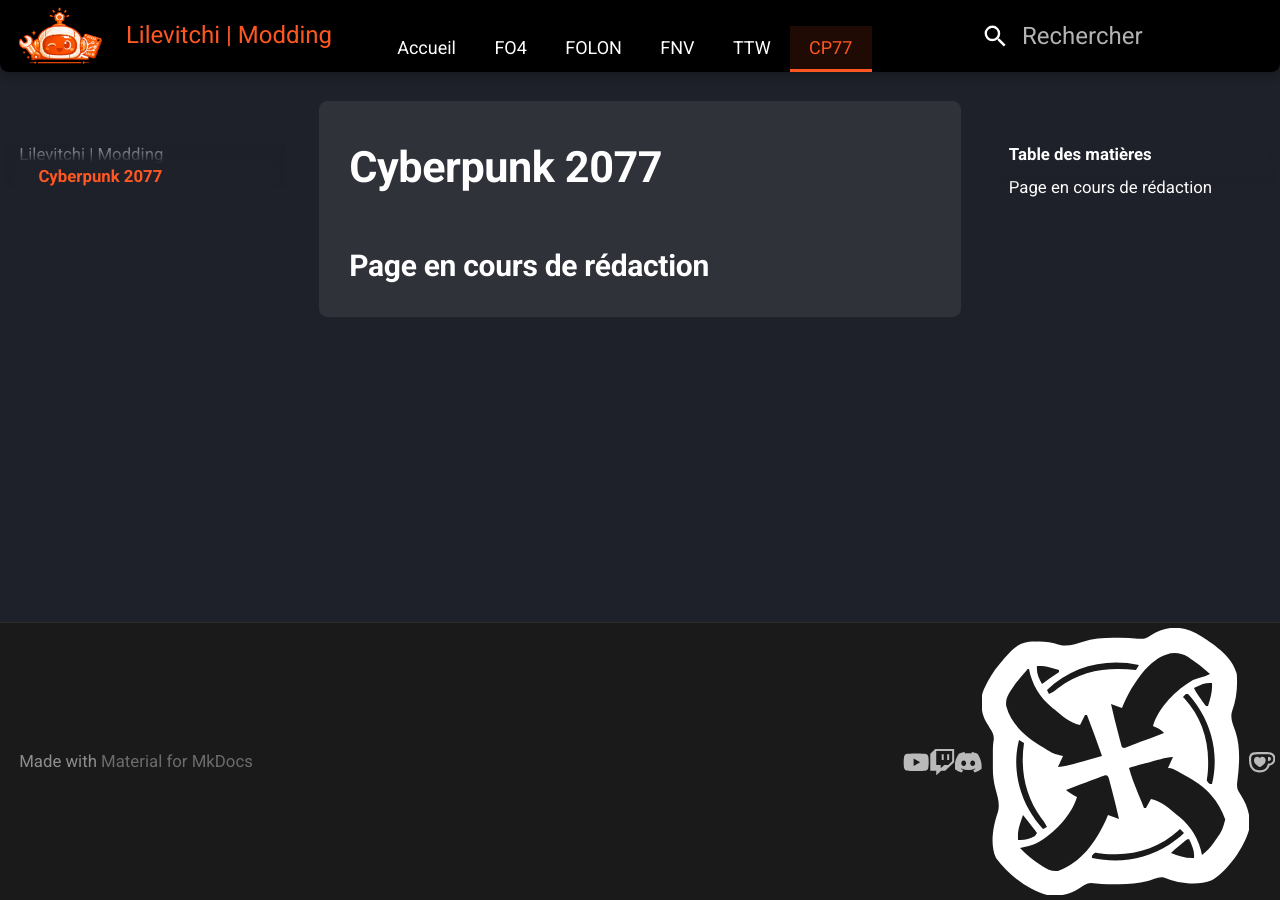
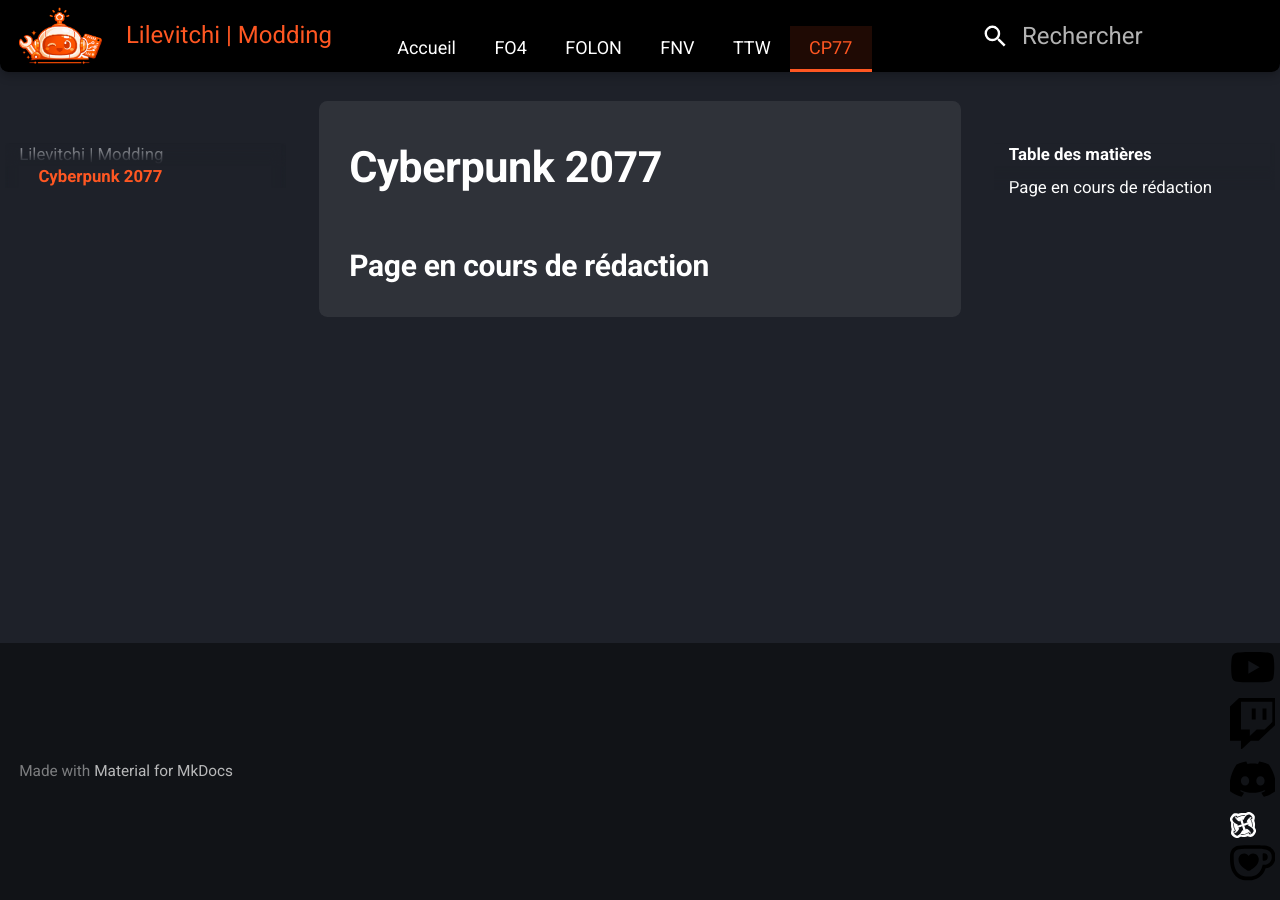
Before and after one commit to Lilevitchi/lilevitchi.github.io, an MkDocs documentation site: the page built from docs/cyberpunk/index.md, in a window 1280 px wide. Built offline with MkDocs 1.6.1 and Material for MkDocs 9.7.7, drawn with Linux system fonts in a browser that asks for light colours.

Commit message:
Update extra.css

```diff
--- a/docs/stylesheets/extra.css
+++ b/docs/stylesheets/extra.css
@@ -613,15 +613,15 @@
 
 /* ==============================
    3. FOOTER (PIED DE PAGE)
-   ==============================*/
+   ==============================
 
-/* Fond du footer */
+
 [data-md-color-scheme] .md-footer {
     background-color: var(--black);
     border-top: 1px solid var(--dark-2);
 }
 
-/* Liens de navigation (Précédent / Suivant) */
+
 [data-md-color-scheme] .md-footer__link {
     transition: background-color var(--transition-base);
 }
@@ -630,13 +630,13 @@
     background-color: var(--tab-bg-hover);
 }
 
-/* Texte "Précédent" / "Suivant" */
+
 [data-md-color-scheme] .md-footer__direction {
     color: var(--white);
     opacity: 0.6;
 }
 
-/* Titre de la page suivante/précédente */
+
 [data-md-color-scheme] .md-footer__title {
     color: var(--accent);
     font-weight: var(--font-bold);
@@ -644,27 +644,27 @@
 
 /* ==============================
    4. RÉSEAUX SOCIAUX & COPYRIGHT
-   ==============================*/
+   ==============================
 
-/* Barre de copyright et réseaux */
+
 [data-md-color-scheme] .md-footer-meta {
     background-color: var(--dark-1);
 }
 
-/* Icônes des réseaux sociaux */
+
 [data-md-color-scheme] .md-social__link {
     color: var(--white);
     opacity: 0.7;
     transition: color var(--transition-fast), opacity var(--transition-fast);
 }
 
-/* Survol des icônes (deviennent orange) */
+
 [data-md-color-scheme] .md-social__link:hover {
     color: var(--accent);
     opacity: 1;
 }
 
-/* Copyright texte */
+
 [data-md-color-scheme] .md-copyright {
     color: var(--white);
     opacity: 0.5;
@@ -673,86 +673,41 @@
 
 [data-md-color-scheme] .md-copyright__highlight {
     color: var(--accent);
+}*/
+
+/* --- 9. RÉSEAUX SOCIAUX & ICÔNES --- */
+
+/* 1. Règle de base : les icônes s'adaptent au thème (clair/sombre) sur l'index */
+.orange-icon-svg, .custom-social-icon, .md-footer-social__icon {
+    height: 1.1rem !important;
+    width: 1.1rem !important;
+    vertical-align: middle;
+    display: inline-block;
+    position: relative;
+    transition: filter 0.3s ease;
 }
 
-/* ==============================
-   9. RÉSEAUX SOCIAUX - FOOTER
-   ==============================*/
+/* Variables d'adaptation automatique pour le reste du site (index) */
+[data-md-color-scheme="default"] { --md-icons-invert: 0.2; } /* Gris/Noir en mode clair */
+[data-md-color-scheme="slate"] { --md-icons-invert: 1; }   /* Blanc en mode sombre */
 
-/* Conteneur des icônes sociales */
-[data-md-color-scheme] .md-footer-social {
-    display: flex;
-    align-items: center;
-    gap: 1rm;
-    margin-left: auto;
+/* Application de la variable par défaut */
+.orange-icon-svg, .custom-social-icon, .md-footer-social__icon {
+    filter: brightness(0) invert(var(--md-icons-invert, 1)) !important;
 }
 
-/* Lien individuel */
-[data-md-color-scheme] .md-footer-social__link {
-  display: inline-flex;
-  align-items: center;
-  gap: 0.35rem;
-  color: var(--white);
-  line-height: 1;
-  text-decoration: none;
-  transition: color var(--transition-base);
+/* 2. EXCEPTION : Force le BLANC dans le FOOTER (toujours noir) et le HUB */
+.md-footer .custom-social-icon,
+.md-footer .md-footer-social__icon,
+.hub-wrapper .custom-social-icon {
+    filter: brightness(0) invert(1) !important;
 }
 
-/* Hover global */
-[data-md-color-scheme] .md-footer-social__link:hover {
-  color: var(--accent);
-}
-
-/* SVG des icônes sociales */
-[data-md-color-scheme] .md-footer-social__link svg {
-  width: 1.1rem;
-  height: 1.1rem;
-  fill: currentColor;
-  flex-shrink: 0;
-}
-
-[data-md-color-scheme] .nexus-icon::before {
-  content: "";
-  width: 1.1rem;
-  height: 1.1rem;
-  background-color: currentColor;
-  mask: url("../assets/icons/nexusmods.svg") no-repeat center / contain;
-  -webkit-mask: url("../assets/icons/nexusmods.svg") no-repeat center / contain;
-  display: inline-block;
-  flex-shrink: 0;
-}
-
-/*[data-md-color-scheme] .md-footer-social__link:hover svg {
-    fill: var(--accent);
-}
-
-
-
-[data-md-color-scheme] .orange-icon-svg,
-[data-md-color-scheme] .custom-social-icon,
-[data-md-color-scheme] .md-footer-social__icon {
-    max-height: 1.1rem;
-    width: 1.1rem;
-    display: inline-flex;
-    align-items: center;
-    transition: filter 0.3s ease;
-    position: relative;
-    fill: var(--white);
-}
-
-[data-md-color-scheme] .md-typeset a:hover .orange-icon-svg,
-[data-md-color-scheme] .md-footer-social__link:hover .md-footer-social__icon,
-[data-md-color-scheme] .md-footer-social__link:hover .custom-social-icon {
+/* 3. Le survol orange (reste universel) */
+.md-typeset a:hover .orange-icon-svg,
+.md-footer-social__link:hover .md-footer-social__icon,
+.md-footer-social__link:hover .custom-social-icon {
     filter: invert(48%) sepia(89%) saturate(2476%) hue-rotate(346deg) brightness(101%) contrast(101%) !important;
-}
-
-/*.orange-icon-svg {
-    top: -1.5px !important;
-}
-
-/*
-.md-footer-social__icon {
-    top: -7px !important;
 }
 
  /* --- 10. HUB JEUX --- */
```
